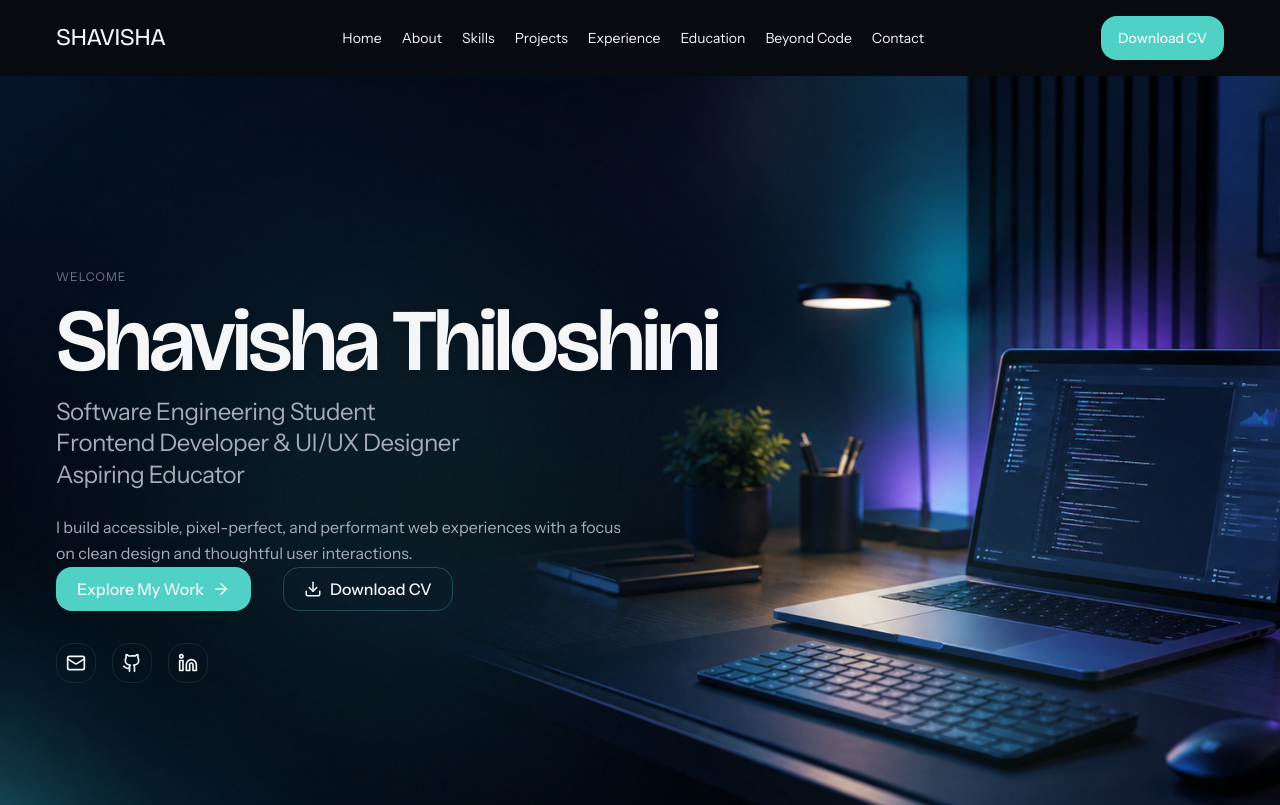
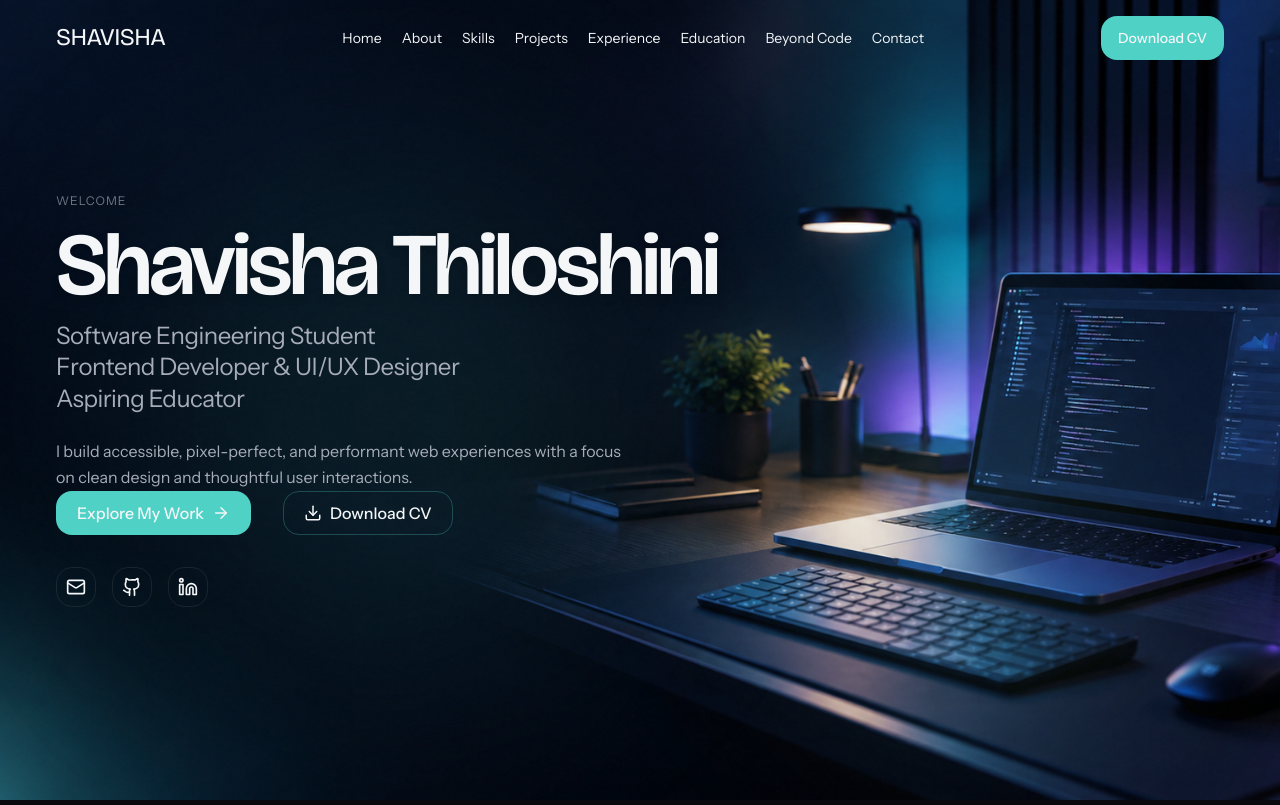
Before and after one commit to ShavishaThiloshini/MyPortfolio, a React (Vite) app in the folder shavisha-portfolio/: page / in a window 1280 px wide. Shown: the top 805 px of the page. Built offline with nearby package versions, Linux system fonts and the light colour scheme.

Commit message:
Hero Error Fix

```diff
--- a/shavisha-portfolio/src/components/navigation/Navigation.jsx
+++ b/shavisha-portfolio/src/components/navigation/Navigation.jsx
@@ -76,13 +76,7 @@
   const closeMenu = () => setIsMenuOpen(false)
 
   return (
-    <header
-      className={`sticky top-0 z-50 transition-base ${
-        isScrolled || isMenuOpen
-          ? 'bg-background/80 backdrop-blur-md'
-          : 'bg-transparent'
-      }`}
-    >
+    <header className="fixed top-0 w-full z-50 transition-base bg-transparent">
       <div className="page-wrap flex items-center justify-between gap-4 py-4">
         <a
           href="#home"
--- a/shavisha-portfolio/src/sections/Home.jsx
+++ b/shavisha-portfolio/src/sections/Home.jsx
@@ -77,11 +77,6 @@
         </div>
       </div>
 
-      <div
-        className="absolute inset-0 -z-20"
-        aria-hidden="true"
-        style={{ background: 'var(--gradient-hero)' }}
-      />
     </section>
   )
 }
```
